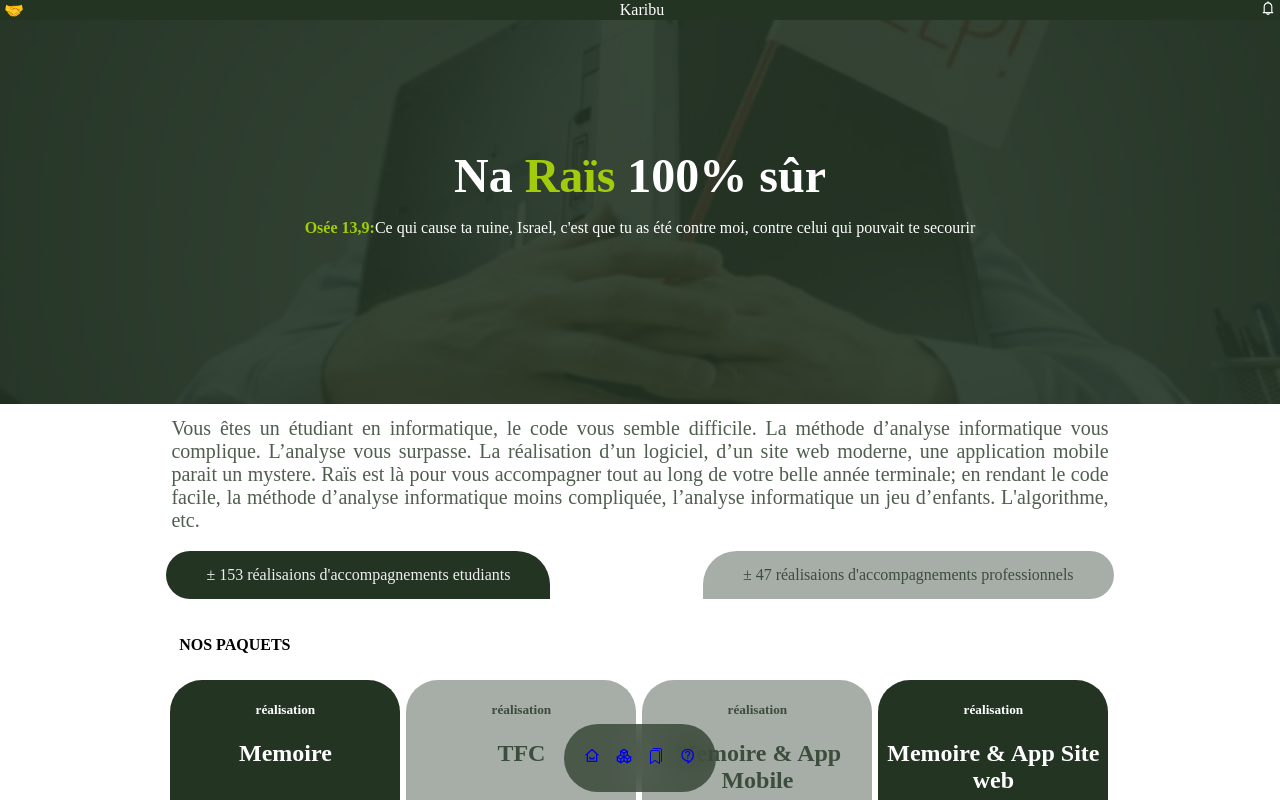
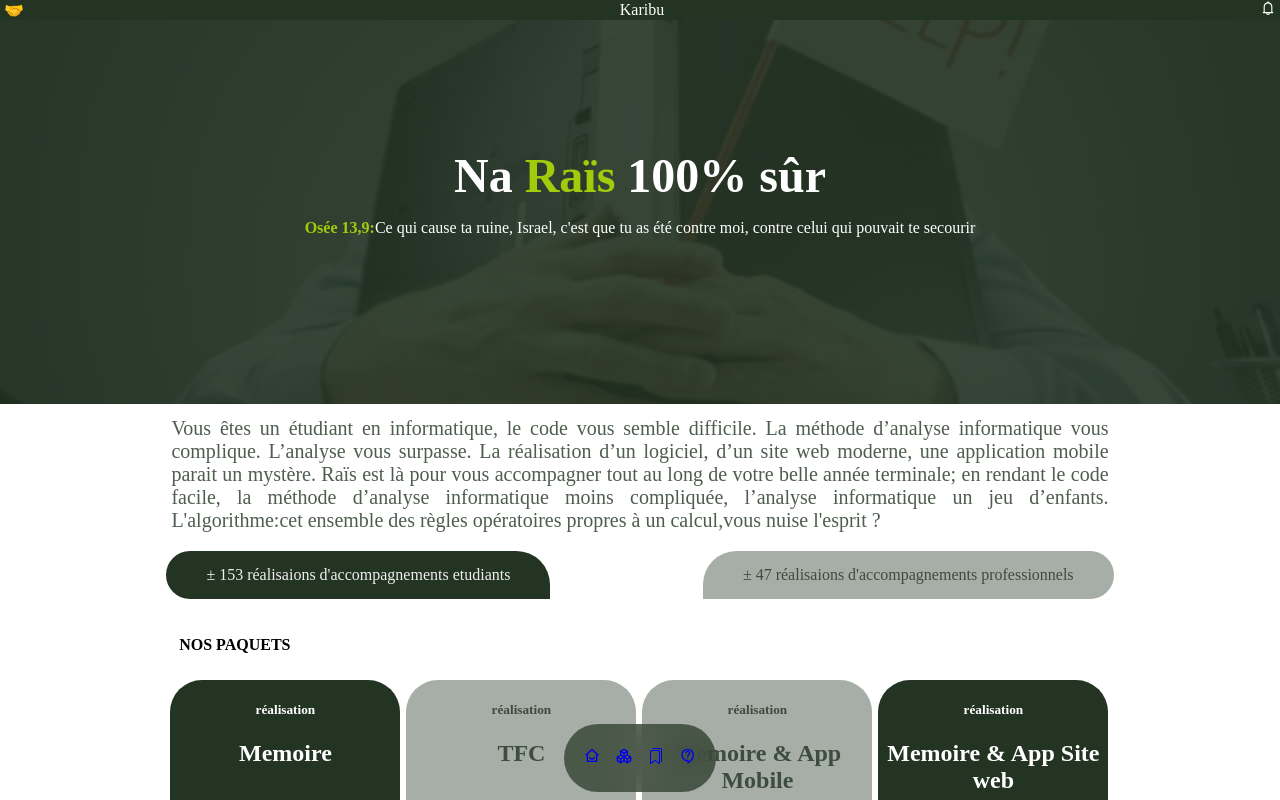
Before and after one commit to yavchris07/rais, a React (Create React App) app: page / in a window 1280 px wide. Shown: the top 800 px of the page. Built offline with nearby package versions, Linux system fonts and the light colour scheme.

Commit message:
second new commit on 11th may

```diff
--- a/src/components/container.js
+++ b/src/components/container.js
@@ -7,10 +7,10 @@ export default function Container() {
         <div className='container'>
             Vous êtes un étudiant en informatique, le code vous semble difficile.
             La méthode d’analyse informatique vous complique. L’analyse vous surpasse.
-            La réalisation d’un logiciel, d’un site web moderne, une application mobile parait un mystere.
+            La réalisation d’un logiciel, d’un site web moderne, une application mobile parait un mystère.
             Raïs est là pour vous accompagner tout au long de votre belle année terminale;
             en rendant le code facile, la méthode d’analyse informatique moins compliquée,
-            l’analyse informatique un jeu d’enfants. L'algorithme, etc.
+            l’analyse informatique un jeu d’enfants. L'algorithme:cet ensemble des règles opératoires propres à un calcul,vous nuise l'esprit ?
         </div>
     )
 }
```
